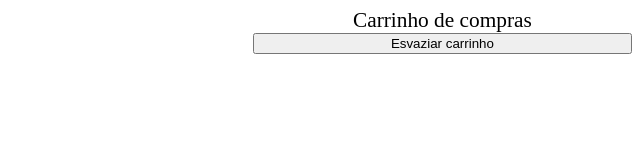
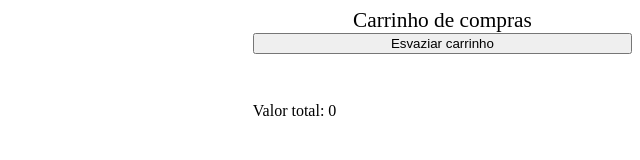
Before and after one commit to victorjunior95/sd-07-project-shopping-cart, a plain HTML site: page index.html in a window 1280 px wide. Both pictures are taken after a click on the button "Esvaziar carrinho". Shown: the full height of the page, 640-1280 px from the left. Drawn offline with Linux system fonts and the light colour scheme; no server answers.

Commit message:
Adicionando requisito soma

```diff
--- a/index.html
+++ b/index.html
@@ -16,6 +16,7 @@
         <span class="cart__title">Carrinho de compras</span>
         <button class="empty-cart">Esvaziar carrinho</button>
         <ol class="cart__items"></ol>
+        <p> Valor total: <span class="total-price"></span> </p>
       </section>
     </section>
   </body>
--- a/script.js
+++ b/script.js
@@ -6,9 +6,21 @@ function createProductImageElement(imageSource) {
 }
 
 const saveStorage = () => localStorage.setItem('cart', document.querySelector('.cart__items').innerHTML);
+
+const filterNumber = value => value.match(/([0-9.]){1,}$/);
+
+const amount = () => {
+  const products = document.querySelectorAll('.cart__item');
+  const totalPrice = document.querySelector('.total-price');
+  const total = [...products].map(product => filterNumber(product.textContent))
+    .reduce((acc, curr) => (acc + parseFloat(curr)), 0);
+  totalPrice.innerText = total;
+};
+
 const cartItemClickListener = (event) => {
   event.target.remove();
   saveStorage();
+  amount();
 };
 
 function createCartItemElement({ sku, name, salePrice }) {
@@ -22,13 +34,15 @@ function createCartItemElement({ sku, name, salePrice }) {
 const addItemCart = async ({ sku }) => {
   const item = await fetch(`https://api.mercadolibre.com/items/${sku}`)
   .then(data => data.json())
-  .then(obj => createCartItemElement({
-    sku: obj.id,
-    name: obj.title,
-    salePrice: obj.price }),
+  .then(obj =>
+    createCartItemElement({
+      sku: obj.id,
+      name: obj.title,
+      salePrice: obj.price }),
   );
   await document.querySelector('.cart__items').appendChild(item);
   await saveStorage();
+  await amount();
 };
 
 function createCustomElement(element, className, innerText) {
@@ -75,6 +89,7 @@ const emptyItens = () => {
   const cart = document.querySelector('.cart__items');
   cart.innerHTML = '';
   saveStorage();
+  amount();
 };
 
 window.onload = async () => {
```
